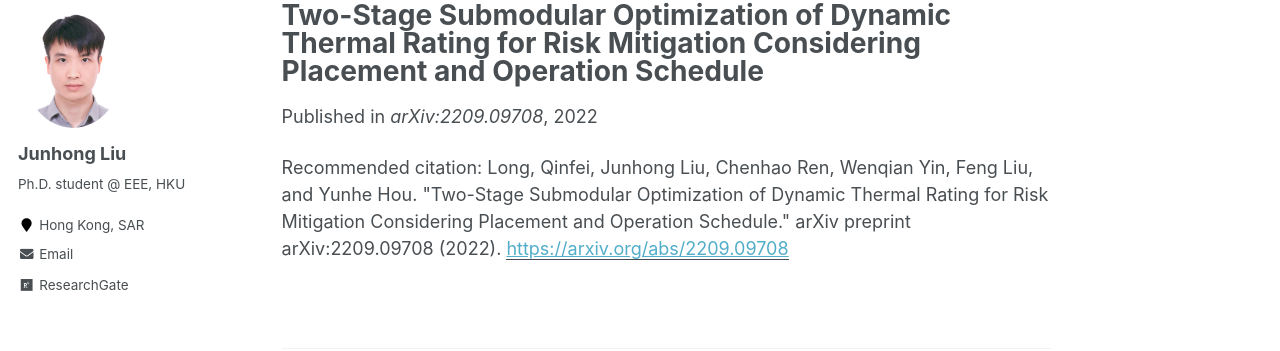
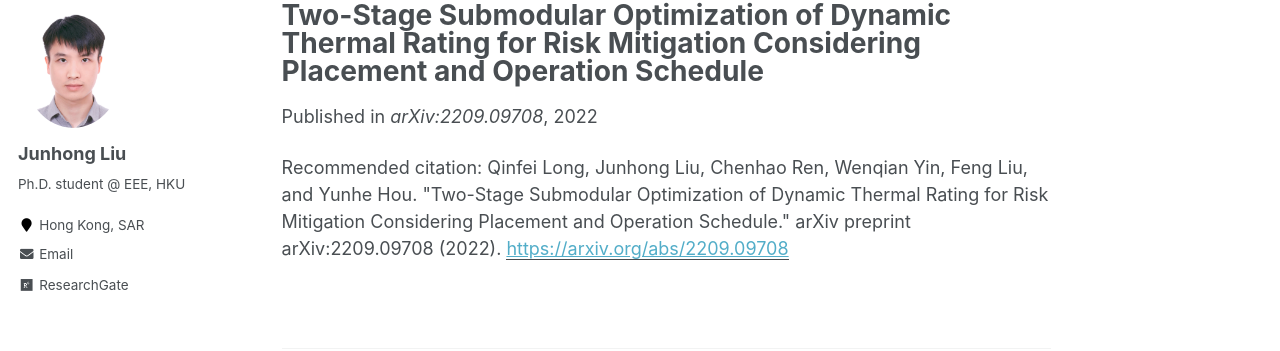
Before and after one commit to johnny-eee/online, a Jekyll site: the page built from _publications/2022-11-23-paper-title-number-4.md, in a window 1280 px wide. Shown: the part 117-468 px from the top of the page. Built offline with Jekyll 4.4.1, drawn with Linux system fonts in a browser that asks for light colours.

```diff
--- a/_publications/2022-11-23-paper-title-number-4.md
+++ b/_publications/2022-11-23-paper-title-number-4.md
@@ -6,5 +6,5 @@ excerpt: 'The present work proposes a novel two-stage submodular optimization (T
 date: 2022-09-20
 venue: 'arXiv:2209.09708'
 paperurl: 'https://arxiv.org/abs/2209.09708'
-citation: 'Long, Qinfei, Junhong Liu, Chenhao Ren, Wenqian Yin, Feng Liu, and Yunhe Hou. "Two-Stage Submodular Optimization of Dynamic Thermal Rating for Risk Mitigation Considering Placement and Operation Schedule." arXiv preprint arXiv:2209.09708 (2022).'
+citation: 'Qinfei Long, Junhong Liu, Chenhao Ren, Wenqian Yin, Feng Liu, and Yunhe Hou. "Two-Stage Submodular Optimization of Dynamic Thermal Rating for Risk Mitigation Considering Placement and Operation Schedule." arXiv preprint arXiv:2209.09708 (2022).'
 ---
```
